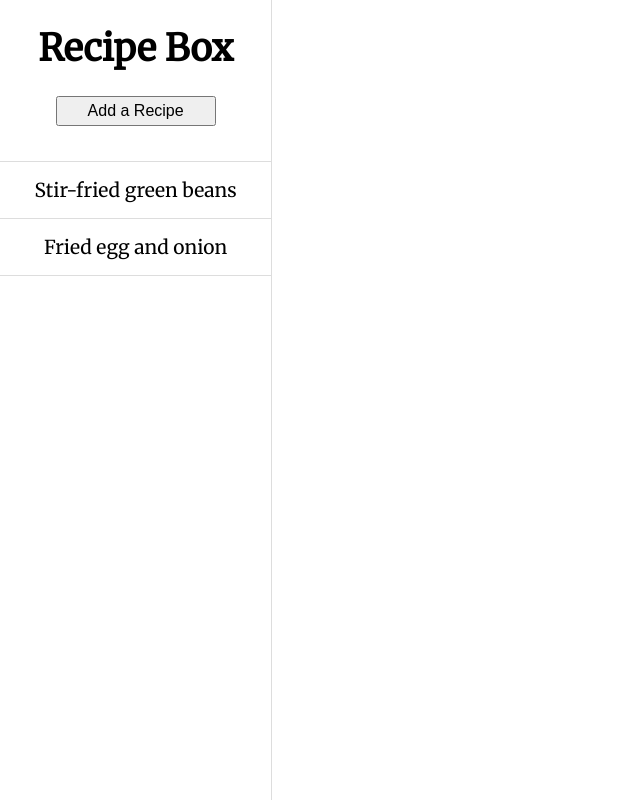
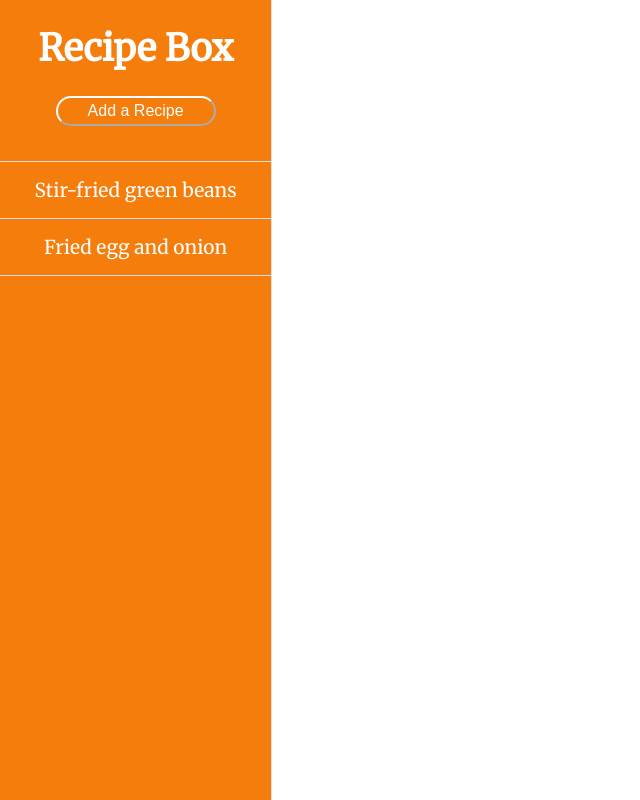
Before and after one commit to tymeart/recipe-box, a React (Create React App) app: page / in a window 1280 px wide. Shown: the whole page, without its empty margins (0-640 px from the left). Built offline with nearby package versions, Linux system fonts and the light colour scheme.

Commit message:
Add preliminary colors and round buttons

```diff
--- a/src/index.css
+++ b/src/index.css
@@ -11,7 +11,9 @@ body {
 }
 
 .Sidebar {
+  background-color: #F57D0C;
   border-right: 1px solid #DDD;
+  color: #FFF;
   display: flex;
   flex-direction: column;
   font-size: 1.2rem;
@@ -44,6 +46,10 @@ body {
 
 .Sidebar button {
   align-self: center;
+  background-color: #F57D0C;
+  border-color: #FFF;
+  border-radius: 20px;
+  color: #FFF;
   font-size: 1rem;
   height: 30px;
   width: 10rem;
@@ -91,6 +97,7 @@ form textarea {
 }
 
 form button {
+  border-radius: 20px;
   font-size: 1rem;
   height: 30px;
   width: 100px;
@@ -98,6 +105,7 @@ form button {
 
 .RecipeDetails button,
 .submitOptions button {
+  border-radius: 20px;
   font-size: 1rem;
   height: 30px;
   margin: 0 3px;
```
